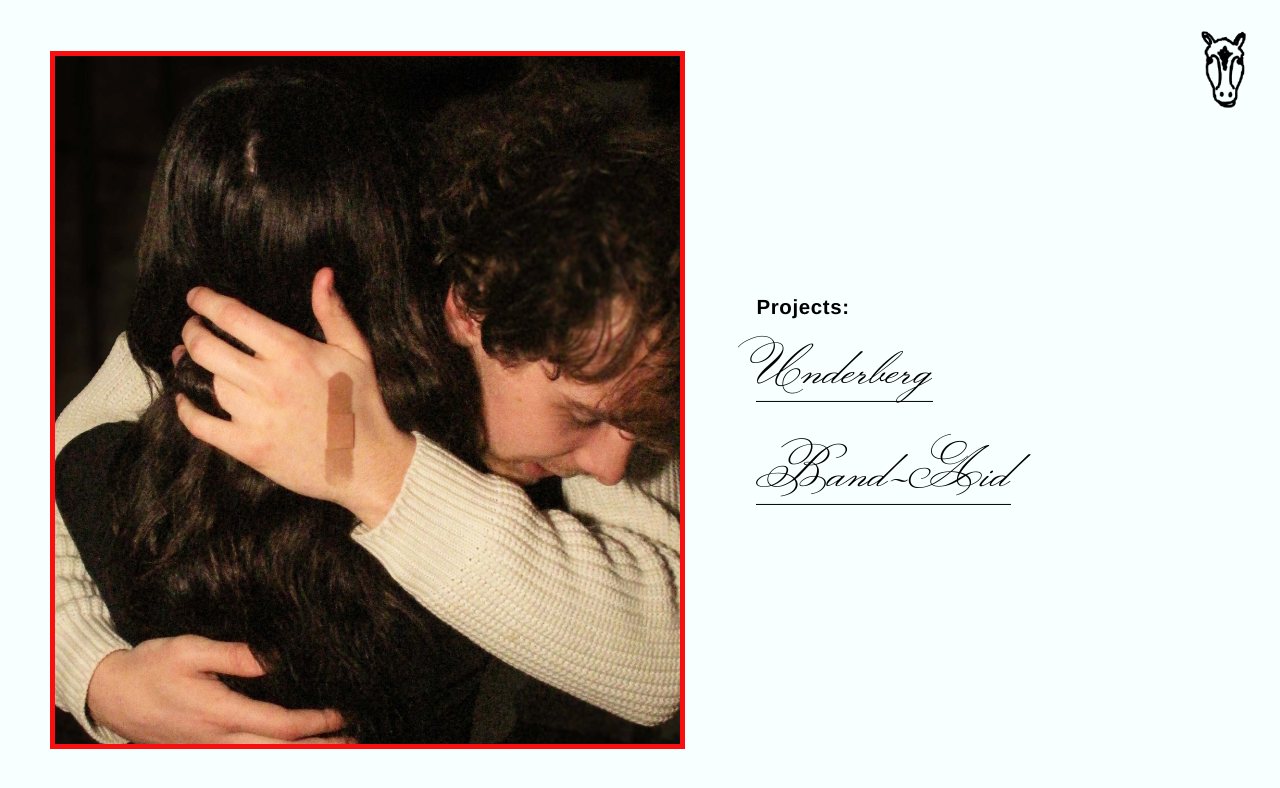
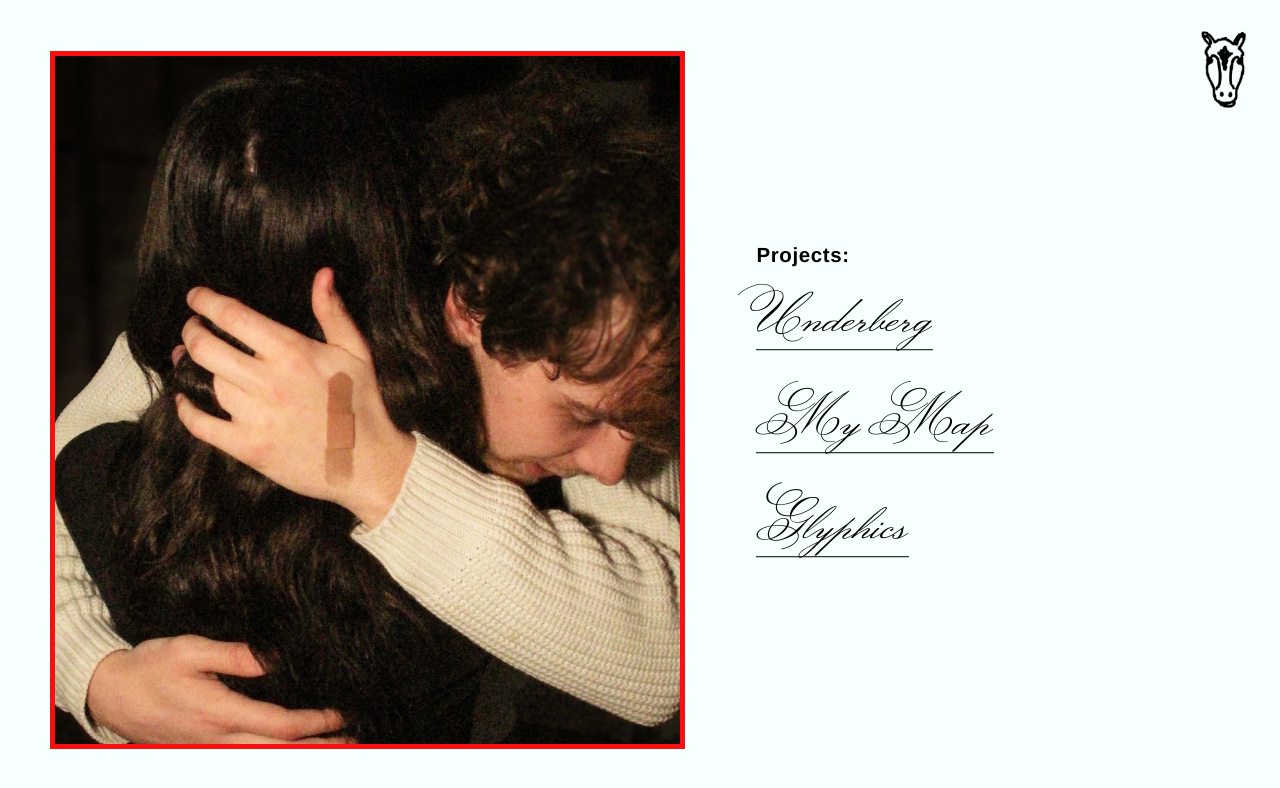
Before and after one commit to Jazpure/Jasper-Website, a plain HTML site: page branding.html in a window 1280 px wide. Drawn offline with Linux system fonts and the light colour scheme.

Commit message:
Branding becomes Branding and Design; My Map and Glyphics replace Band-Aid
- Work page: "Branding" is now "Branding and Design".
- Branding and Design lists Underberg, My Map and Glyphics. My Map and
  Glyphics link to their own sites (jazpure.github.io/my-map and
  glyphics.jasper-curtis.com). Band-Aid is no longer linked; its page stays.

Co-Authored-By: Claude Opus 5.5 <noreply@anthropic.com>

```diff
--- a/branding.html
+++ b/branding.html
@@ -3,7 +3,7 @@
 <head>
 <meta charset="UTF-8">
 <meta name="viewport" content="width=device-width, initial-scale=1.0">
-<title>Branding — Jasper Curtis</title>
+<title>Branding and Design — Jasper Curtis</title>
 <link rel="icon" href="images/cow-logo.png">
 <style>
   /* Self-hosted (OFL) — no network dependency */
@@ -72,7 +72,7 @@
     display: flex;
     flex-direction: column;
     align-items: flex-start;
-    gap: clamp(30px, 5.2vh, 62px);   /* the two links, well separated */
+    gap: clamp(30px, 5.2vh, 62px);   /* the links, well separated */
   }
   .projects-label {
     font-size: clamp(17px, 1.6vw, 23px);
@@ -180,7 +180,8 @@
       <p class="projects-label">Projects:</p>
       <div class="project-list">
         <a class="project" href="underberg.html">Underberg</a>
-        <a class="project" href="band-aid.html">Band-Aid</a>
+        <a class="project" href="https://jazpure.github.io/my-map/">My Map</a>
+        <a class="project" href="https://glyphics.jasper-curtis.com/">Glyphics</a>
       </div>
     </div>
 
```
Also changed, not shown: work.html (+1 -1 lines), 2 other files.
